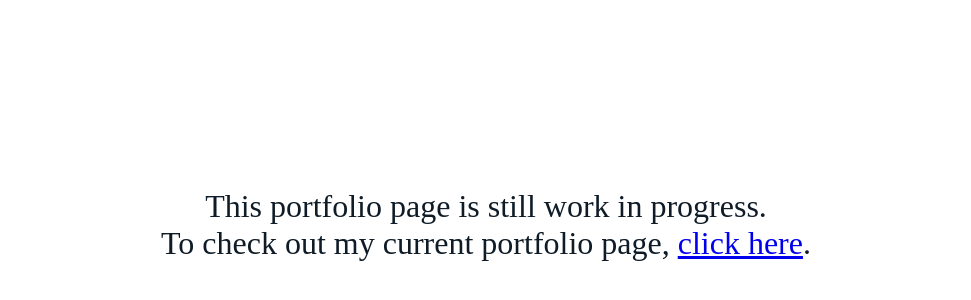
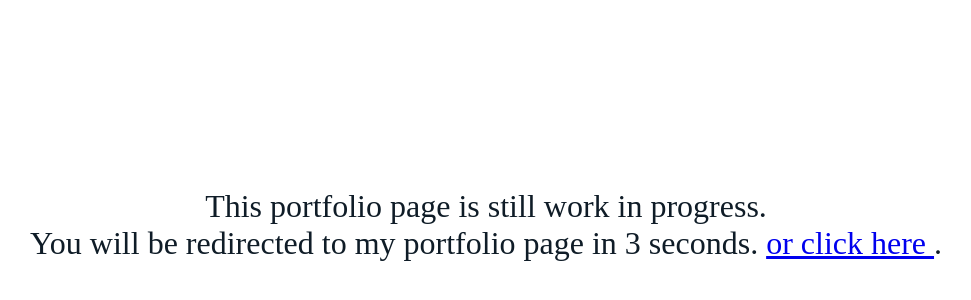
Before and after one commit to FrederikPribyl/FrederikPribyl.github.io, a plain HTML site: page index.html in a window 1280 px wide. Shown: the part 24-324 px from the top of the page, without its empty margins (154-1125 px from the left). Drawn offline with Linux system fonts and the light colour scheme; a web font is replaced by a local one.

Commit message:
auto redirect

```diff
--- a/index.html
+++ b/index.html
@@ -2,13 +2,14 @@
 <html>
     <head>
         <link rel="stylesheet" href="wip_page.css">
+        <meta http-equiv="Refresh" content="3; url=https://frederikpribyl.myportfolio.com/" />
     </head>
     <body>
         <div id="disclaimer_box">
             <div id="disclaimer_text">
                 This portfolio page is still work in progress.<br>
-                To check out my current portfolio page,
-                <a href="https://frederikpribyl.myportfolio.com/"> click here</a>.
+                You will be redirected to my portfolio page in 3 seconds.
+                <a href="https://frederikpribyl.myportfolio.com/"> or click here </a>.
             </div>
         </div>
     </body>
```
